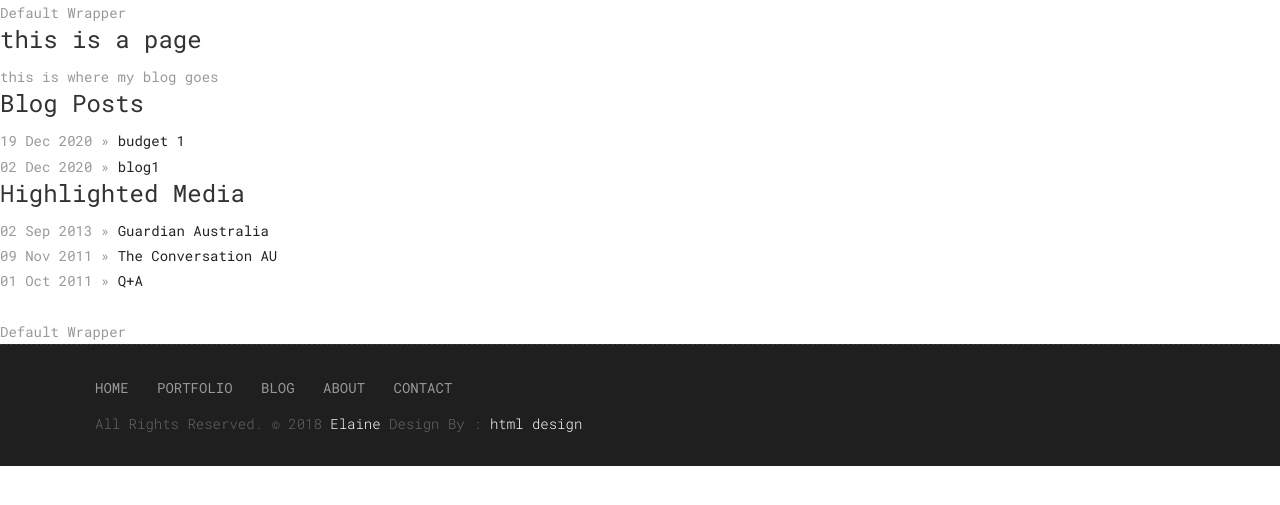
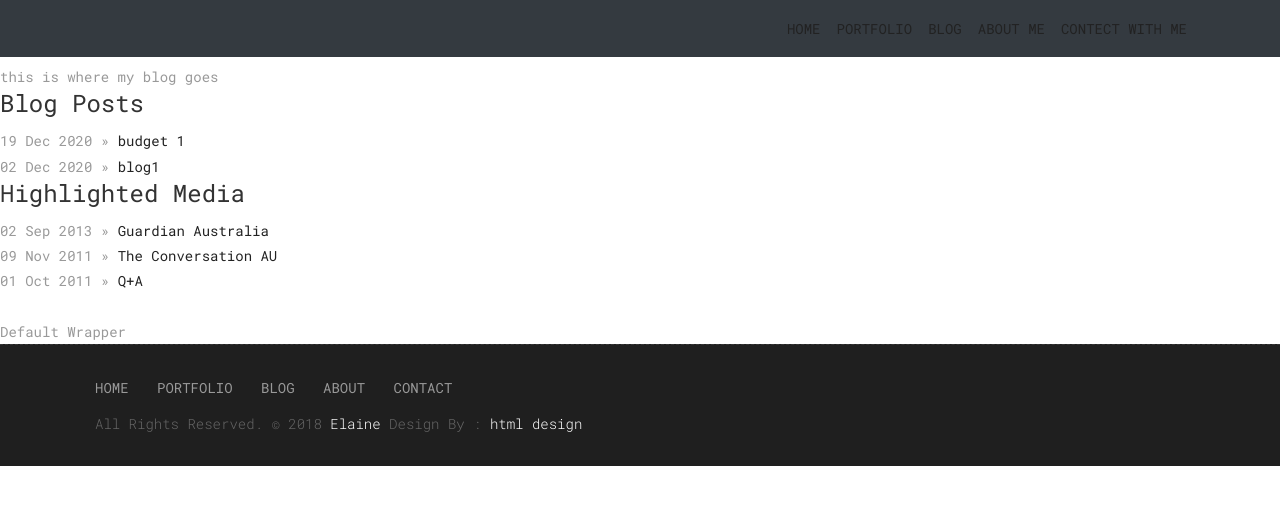
Before and after one commit to Elaine-learning-p/Data-Anonymous, a Jekyll site: the page built from blog.html, in a window 1280 px wide. Shown: the top 505 px of the page. Built offline with Jekyll 4.4.1, drawn with Linux system fonts in a browser that asks for light colours; nearby versions of some CDN libraries; library files that are not in the unit come from our copies.

Commit message:
Update navigation.html

```diff
--- a/_includes/navigation.html
+++ b/_includes/navigation.html
@@ -1,5 +1,5 @@
     <!-- Navigation -->
-    <nav class="navbar navbar-expand-lg navbar-dark fixed-top">
+    <nav class="navbar navbar-expand-lg bg-dark fixed-top">
       <div class="container">
         <button class="navbar-toggler navbar-toggler-right" type="button" data-toggle="collapse" data-target="#navbarResponsive" aria-controls="navbarResponsive" aria-expanded="false" aria-label="Toggle navigation">
           Menu
```
